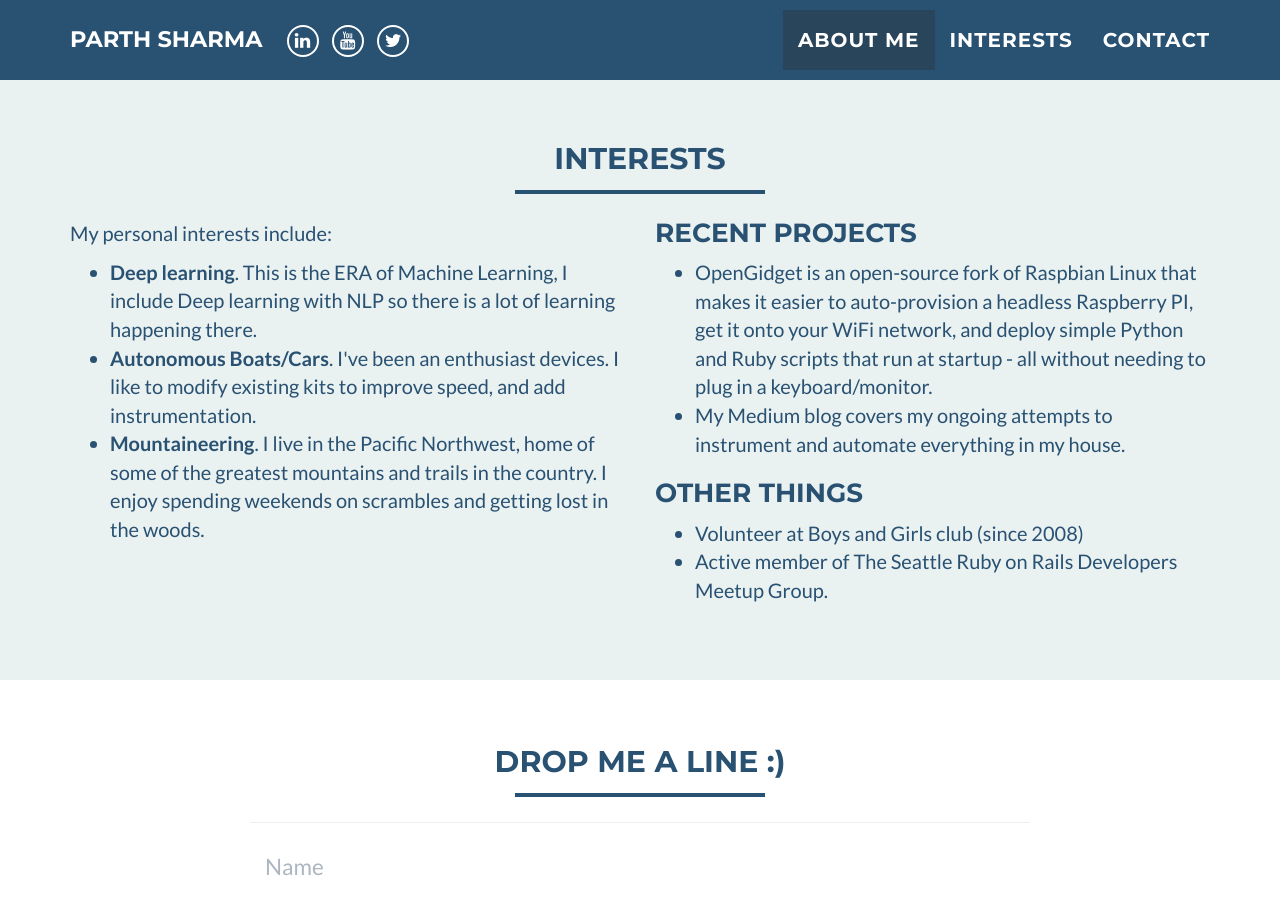
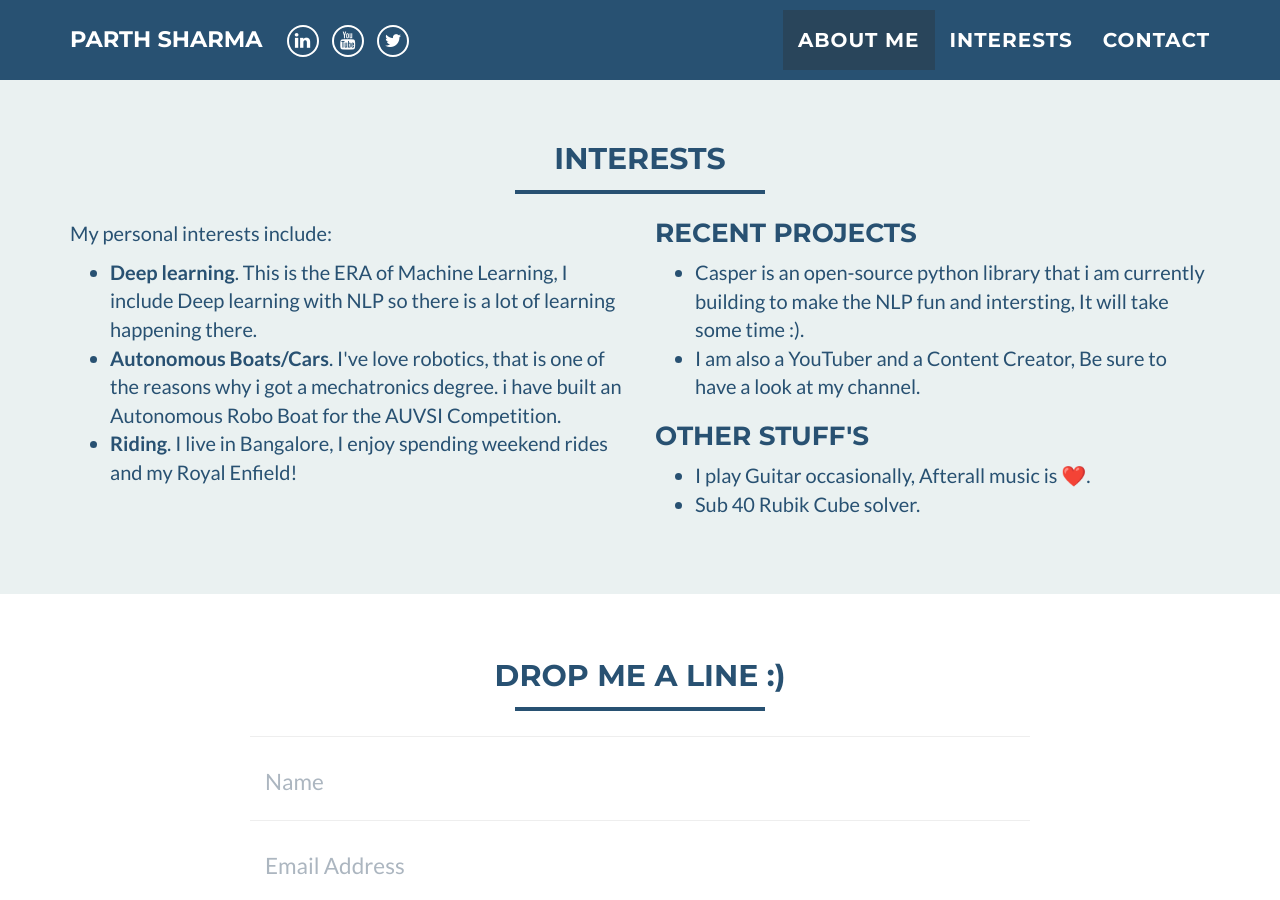
Before and after one commit to parthsharma1011/parthsharma1011.github.io, a Jekyll site: the page built from index.html, in a window 1280 px wide and 900 px high, scrolled down 1040 px. Built offline with Jekyll 4.4.1, drawn with Linux system fonts in a browser that asks for light colours.

Commit message:
Update interests.html

```diff
--- a/_includes/interests.html
+++ b/_includes/interests.html
@@ -16,12 +16,11 @@
 				 <b>Deep learning</b>. This is the ERA of Machine Learning, I include Deep learning with NLP so there is a lot of learning happening there.
 			  </li>
 			  <li>
-				  <b>Autonomous Boats/Cars</b>. I've been an enthusiast
-          devices. I like to modify existing kits to improve speed, and add instrumentation.
+				  <b>Autonomous Boats/Cars</b>. I've love robotics, that is one of the reasons why i got a mechatronics degree.
+          i have built an Autonomous Robo Boat for the AUVSI Competition.
 			  </li>
 			  <li>
-				  <b>Mountaineering</b>. I live in the Pacific Northwest, home of some of the greatest mountains and trails in the country. I enjoy spending weekends
-          on scrambles and getting lost in the woods.
+				  <b>Riding</b>. I live in Bangalore, I enjoy spending weekend rides and my Royal Enfield!
       </li>
 			</ul>
 		</div>
@@ -29,20 +28,20 @@
       <h3 style="margin-top:0">Recent Projects</h3>
 		  <ul>
   			<li>
-          OpenGidget is an open-source fork of Raspbian Linux that makes it easier to auto-provision a headless Raspberry PI,
-          get it onto your WiFi network, and deploy simple Python and Ruby scripts that run at startup - all without needing to plug in a keyboard/monitor.
+          Casper is an open-source python library that i am currently building to make the NLP fun and intersting,
+          It will take some time :).
     		</li>
   			<li>
-          My Medium blog covers my ongoing attempts to instrument and automate everything in my house.
+          I am also a YouTuber and a Content Creator, Be sure to have a look at my channel.
   			</li>
   		    </ul>
-  		    <h3>Other Things</h3>
+  		    <h3>Other Stuff's</h3>
   		    <ul>
   			<li>
-           Volunteer at Boys and Girls club (since 2008)
+           I play Guitar occasionally, Afterall music is ❤️.
   			</li>
   			<li>
-  			  Active member of The Seattle Ruby on Rails Developers Meetup Group.
+  			  Sub 40 Rubik Cube solver.
   			</li>
 		   </ul>
       </div>
```
